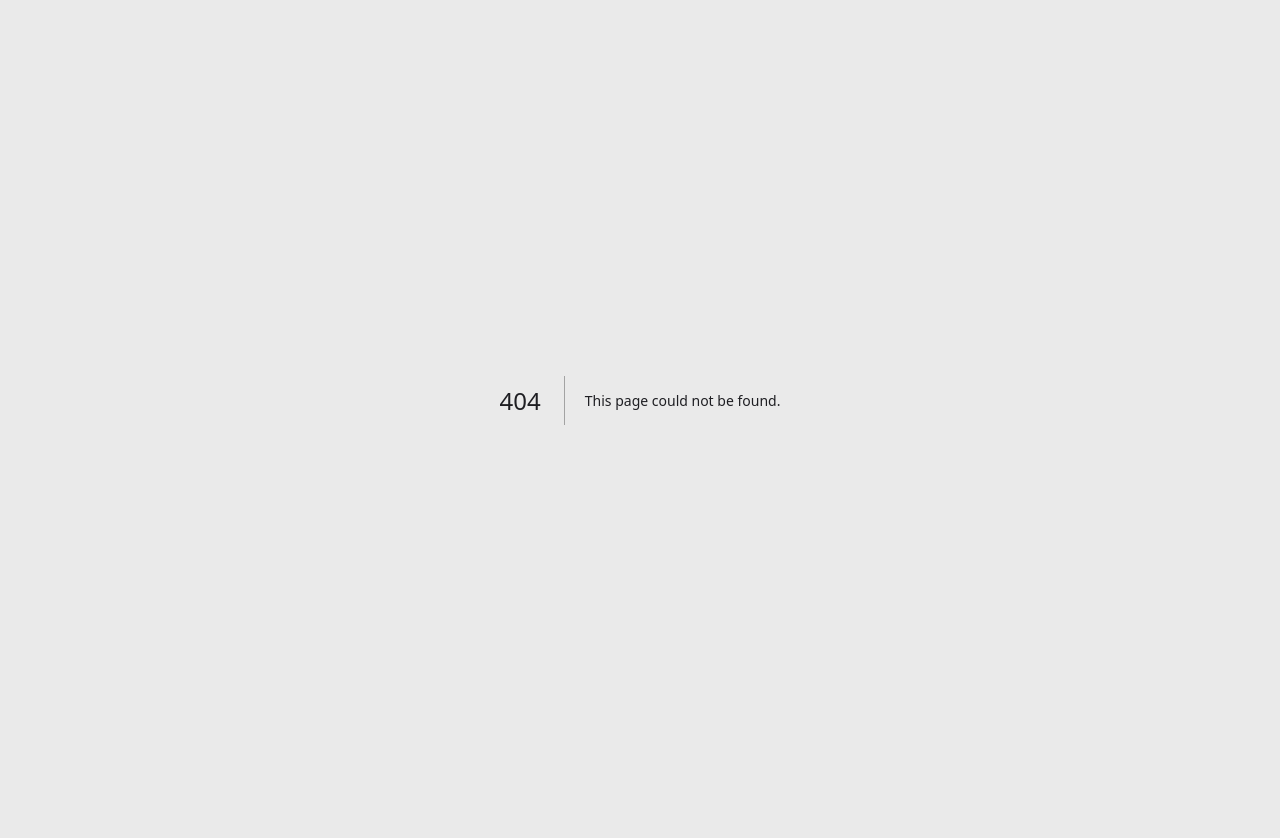
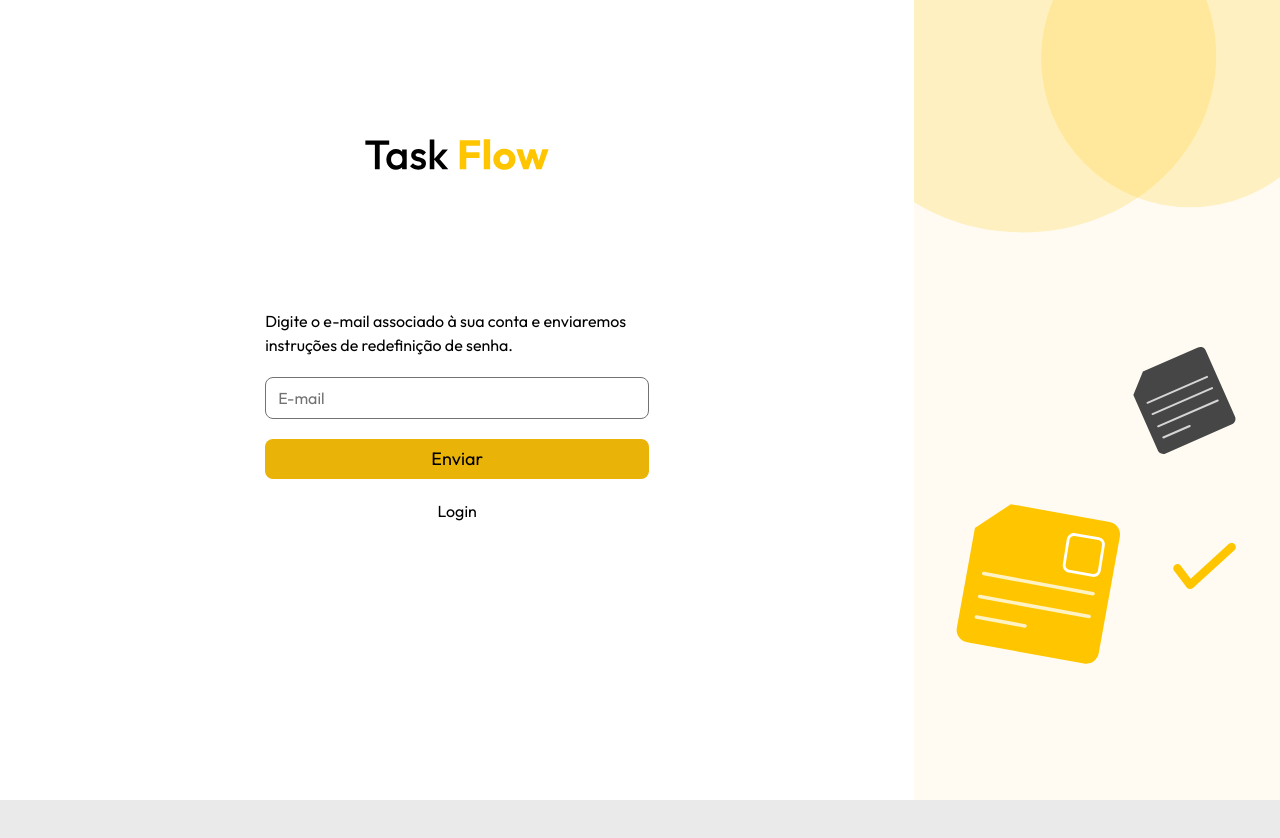
Before and after one commit to samuelsilvati/task-flow, a Next.js app: page /login/forgot-password in a window 1280 px wide. Before the commit this address had no page. Shown: the top 838 px of the page. Built offline with nearby package versions, Linux system fonts and the light colour scheme; no server answers.

Commit message:
feat: create password form

```diff
--- /dev/null
+++ b/src/app/components/ForgotPasswordForm.tsx
@@ -0,0 +1,81 @@
+'use client'
+import Link from 'next/link'
+import Loading from '../components/Loading'
+import { api } from '@/lib/api'
+import { z } from 'zod'
+import { useForm } from 'react-hook-form'
+import { zodResolver } from '@hookform/resolvers/zod'
+import { useState } from 'react'
+import toast from '../components/Toast'
+import { useRouter } from 'next/navigation'
+import Button from './Button'
+
+const createUserformSchema = z.object({
+  email: z.string().nonempty('E-mail obrigatório').email('E-mail inválido'),
+})
+
+type CreateUserFormData = z.infer<typeof createUserformSchema>
+
+export default function ForgotPasswordForm() {
+  const [isLoading, setIsLoading] = useState(false)
+  const router = useRouter()
+
+  const {
+    register,
+    handleSubmit,
+    formState: { errors },
+  } = useForm<CreateUserFormData>({
+    resolver: zodResolver(createUserformSchema),
+  })
+  function sendEmail(data: any) {
+    setIsLoading(true)
+    api
+      .post('/forgot-password', data)
+      .then(() => {
+        setIsLoading(false)
+        toast.success(
+          'Verifique seu e-mail para obter instruções de redefinição',
+        )
+        router.push('/signin')
+      })
+      .catch((error) => {
+        setIsLoading(false)
+        toast.error(`${error.response.data.message}`)
+      })
+  }
+
+  return (
+      <div className="w-96 md:max-w-sm">
+        <p className="pb-5 text-black">
+          Digite o e-mail associado à sua conta e enviaremos instruções de
+          redefinição de senha.
+        </p>
+        <form
+          onSubmit={handleSubmit(sendEmail)}
+          className="flex w-full flex-col gap-5 text-gray-800"
+        >
+          <div>
+            <input
+              type="email"
+              placeholder="E-mail"
+              {...register('email')}
+              className="relative block w-full border-gray-300 rounded-lg placeholder-gray-300"
+            />
+            {errors.email && (
+              <span className="absolute text-sm text-red-300">
+                {errors.email.message}{' '}
+              </span>
+            )}
+          </div>
+
+          <Button loading={isLoading}>
+            Enviar
+          </Button>
+
+          <Link href="/login" className="text-black text-center">
+            Login
+          </Link>
+        </form>
+      </div>
+  )
+}
--- /dev/null
+++ b/src/app/login/forgot-password/page.tsx
@@ -0,0 +1,5 @@
+import ForgotPasswordForm from "@/app/components/ForgotPasswordForm";
+
+export default function ForgotPassword() {
+  return <><ForgotPasswordForm /></>
+}
```
